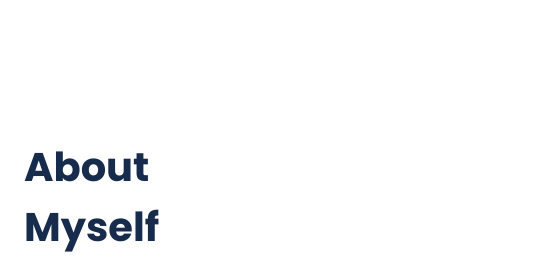
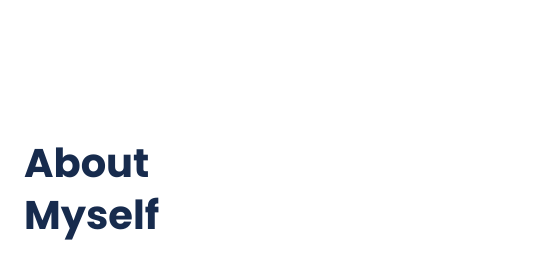
Before and after one commit to teke85/mobileFirst_portfolioSetup, a website: page index.html in a window 1280 px wide. Shown: the part 3540-3810 px from the top of the page, 0-558 px from the left. Drawn offline with nearby package versions, Linux system fonts and the light colour scheme.

Commit message:
Update style.css

```diff
--- a/style.css
+++ b/style.css
@@ -193,6 +193,8 @@ h2 {
   color: #172b4d;
   margin: 114px 24px 12px 0;
   font-size: 40px;
+  font-weight: 700;
+  line-height: 52px;
 }
 
 .canopy {
```
